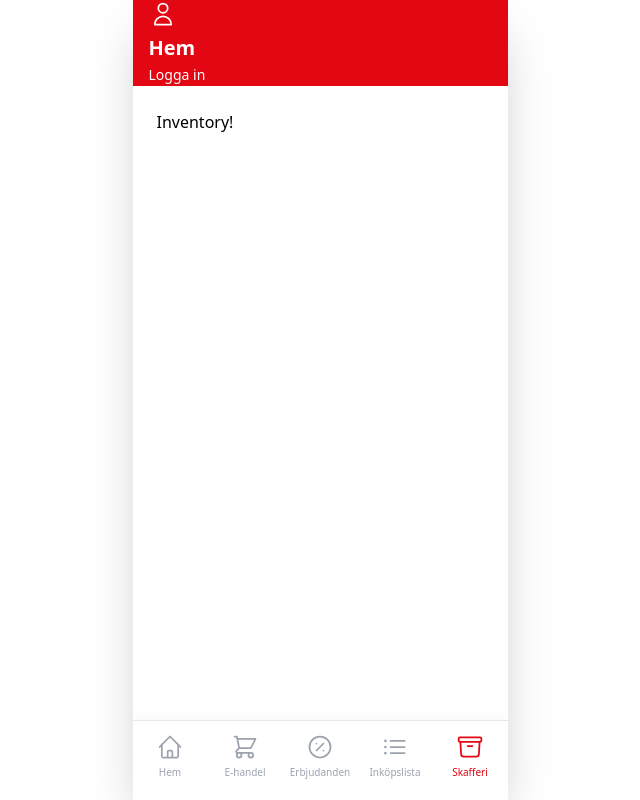
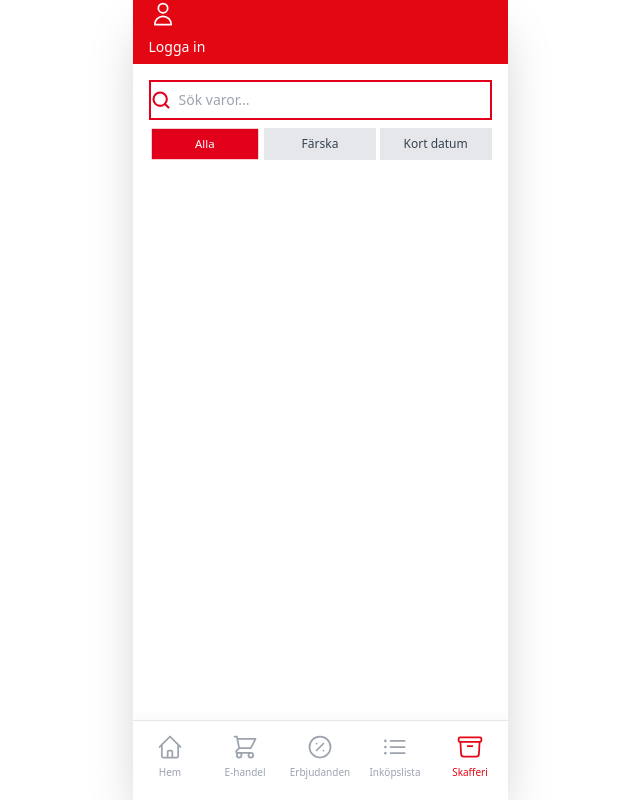
Before and after one commit to erikcerne/willis-frontend, a React (Vite) app: page /inventory in a window 1280 px wide. Shown: the whole page, without its empty margins (320-960 px from the left). Built offline with nearby package versions, Linux system fonts and the light colour scheme; no server answers.

Commit message:
add: filter butens and sertch bar

```diff
--- a/src/components/Footer.tsx
+++ b/src/components/Footer.tsx
@@ -3,7 +3,6 @@ import { Link } from "@tanstack/react-router";
 export const Footer = () => {
   return (
     <div className="grid grid-cols-5 bg-white border-t border-base-200 h-20 min-h-20 w-full pb-2 shadow-[0_-4px_10px_rgba(0,0,0,0.03)]">
-      {/* 1. Hem */}
       <Link
         to="/"
         className="flex flex-col items-center justify-center text-gray-400 [&.active]:text-willys-red transition-colors"
@@ -25,7 +24,6 @@ export const Footer = () => {
         <span className="text-[10px] mt-1 font-medium">Hem</span>
       </Link>
 
-      {/* 2. Erbjudanden (ETT VANLIGT %-TECKEN) */}
       <button className="flex flex-col items-center justify-center text-gray-400 hover:text-willys-red transition-colors">
         <svg
           xmlns="http://www.w3.org/2000/svg"
@@ -44,7 +42,6 @@ export const Footer = () => {
         <span className="text-[10px] mt-1 font-medium">E-handel</span>
       </button>
 
-      {/* 3. E-handel (KLASSISK KUNDVAGN) */}
       <button className="flex flex-col items-center justify-center text-gray-400 hover:text-willys-red transition-colors">
         <svg
           xmlns="http://www.w3.org/2000/svg"
@@ -63,7 +60,6 @@ export const Footer = () => {
         <span className="text-[10px] mt-1 font-medium">Erbjudanden</span>
       </button>
 
-      {/* 4. Inköpslista */}
       <Link
         to="/shoppingList"
         className="flex flex-col items-center justify-center text-gray-400 [&.active]:text-willys-red transition-colors"
@@ -85,7 +81,6 @@ export const Footer = () => {
         <span className="text-[10px] mt-1 font-medium">Inköpslista</span>
       </Link>
 
-      {/* 5. Skafferi */}
       <Link
         to="/inventory"
         className="flex flex-col items-center justify-center text-gray-400 [&.active]:text-willys-red transition-colors"
--- a/src/components/Header.tsx
+++ b/src/components/Header.tsx
@@ -1,13 +1,10 @@
-// src/components/Header.tsx
-import { useAuth } from "../hooks/useAuth"; // Justera sökvägen om det behövs
+import { useAuth } from "../hooks/useAuth";
 
 export const Header = () => {
   const { isAuthenticated, login, logout } = useAuth();
 
   return (
-    // bg-willys-red och text-white för Willys-looken
     <div className="navbar bg-willys-red text-white shadow-sm min-h-16 px-4">
-      {/* Vänster sida: Mock-profilknapp */}
       <div className="navbar-start">
         <button className="btn btn-ghost btn-circle text-white">
           <svg
@@ -27,12 +24,6 @@ export const Header = () => {
         </button>
       </div>
 
-      {/* Mitten: Titel "Hem" */}
-      <div className="navbar-center">
-        <h1 className="text-xl font-semibold text-white">Hem</h1>
-      </div>
-
-      {/* Höger sida: Logga in/ut */}
       <div className="navbar-end">
         {isAuthenticated ? (
           <button
--- a/src/routes/index.tsx
+++ b/src/routes/index.tsx
@@ -1,6 +1,5 @@
 import { createFileRoute } from "@tanstack/react-router";
-
-import willysLogo from "../assets/IMG_9084.jpg";
+import willys from "../assets/IMG_9084.jpg";
 
 export const Route = createFileRoute("/")({
   component: Index,
@@ -10,12 +9,7 @@ export const Route = createFileRoute("/")({
 function Index() {
   return (
     <div className="flex flex-col items-center bg-white">
-      <img
-        src={willysLogo}
-        alt="Willys"
-        className="w-full h-auto object-cover"
-      />
+      <img src={willys} alt="Willys" className="w-full h-auto object-cover" />
     </div>
   );
-
 }
--- a/src/routes/inventory.tsx
+++ b/src/routes/inventory.tsx
@@ -1,4 +1,5 @@
 import { createFileRoute } from "@tanstack/react-router";
+import { useState } from "react";
 
 export const Route = createFileRoute("/inventory")({
   component: Inventory,
@@ -6,5 +7,58 @@ export const Route = createFileRoute("/inventory")({
 
 // eslint-disable-next-line react-refresh/only-export-components
 function Inventory() {
-  return <div className="p-2">Inventory!</div>;
+  const [activeFilter, setActiveFilter] = useState("alla");
+
+  const filterButtons = [
+    { id: "alla", label: "Alla" },
+    { id: "farska", label: "Färska" },
+    { id: "utgangna", label: "Kort datum" },
+  ];
+
+  return (
+    <div className="flex flex-col gap-2 w-full max-w-md">
+      <label className="input flex items-center gap-2 bg-white text-black border-[#e2001a] border-2 h-10 w-full focus-within:outline-none">
+        <svg
+          className="h-5 w-5 text-[#e2001a]"
+          xmlns="http://www.w3.org/2000/svg"
+          viewBox="0 0 24 24"
+        >
+          <g
+            strokeLinejoin="round"
+            strokeLinecap="round"
+            strokeWidth="2.5"
+            fill="none"
+            stroke="currentColor"
+          >
+            <circle cx="11" cy="11" r="8"></circle>
+            <path d="m21 21-4.3-4.3"></path>
+          </g>
+        </svg>
+        <input
+          type="search"
+          className="grow placeholder:text-gray-400 text-sm"
+          placeholder="Sök varor..."
+        />
+      </label>
+
+      <div className="flex gap-1 w-full">
+        {filterButtons.map((btn) => (
+          <button
+            key={btn.id}
+            onClick={() => setActiveFilter(btn.id)}
+            className={`
+              btn flex-1 min-h-0 h-8 text-xs border-none transition-all
+              ${
+                activeFilter === btn.id
+                  ? "bg-[#e2001a] text-white shadow-inner scale-95"
+                  : "bg-gray-200 text-gray-700 hover:bg-gray-300"
+              }
+            `}
+          >
+            {btn.label}
+          </button>
+        ))}
+      </div>
+    </div>
+  );
 }
```
